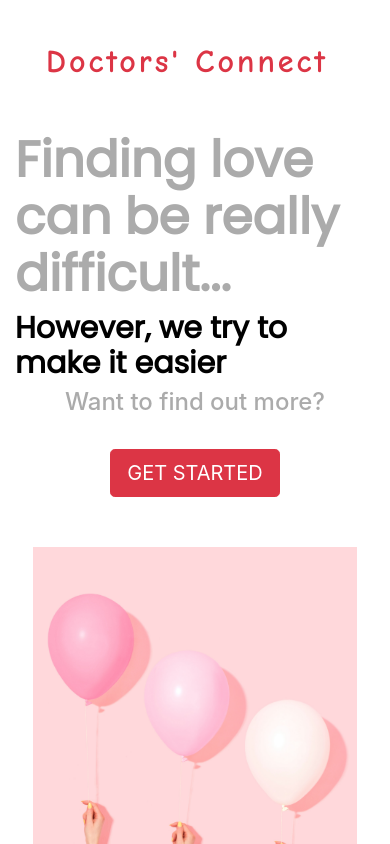
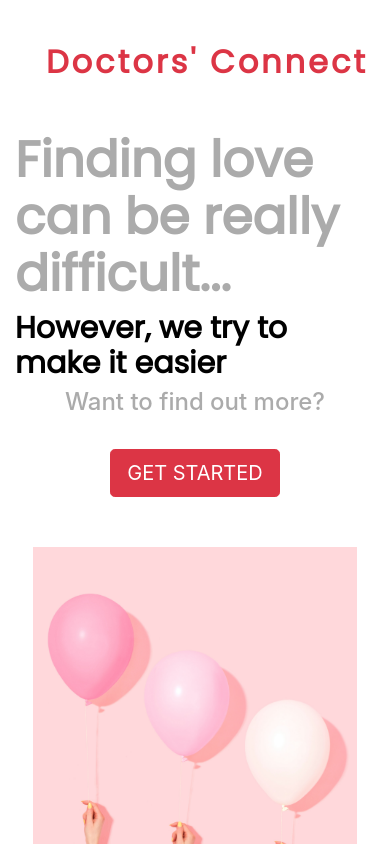
Before and after one commit to yahayakenny/doctors-connect, a plain HTML site: page index.html in a window 390 px wide. Drawn offline with nearby package versions, Linux system fonts and the light colour scheme; a script that the page names is missing.

```diff
--- a/style.css
+++ b/style.css
@@ -19,7 +19,7 @@ body {
 
 .navbar h2{
     padding: 30px !important;
-    font-family: "Comic Sans MS", cursive, sans-serif;
+    font-family: 'Poppins';
     font-weight: bold !important;
     letter-spacing: 3px;
 }
```
